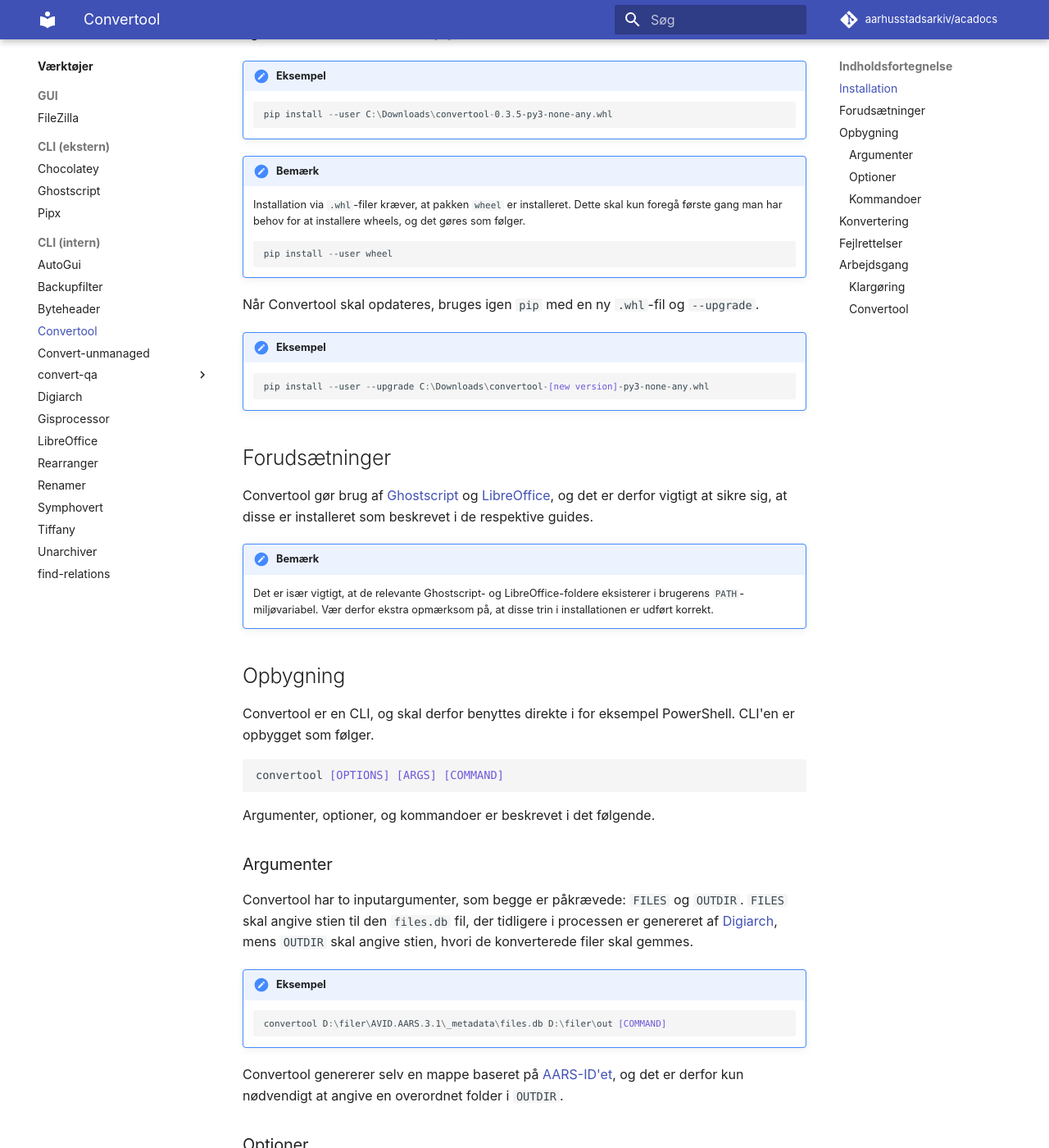
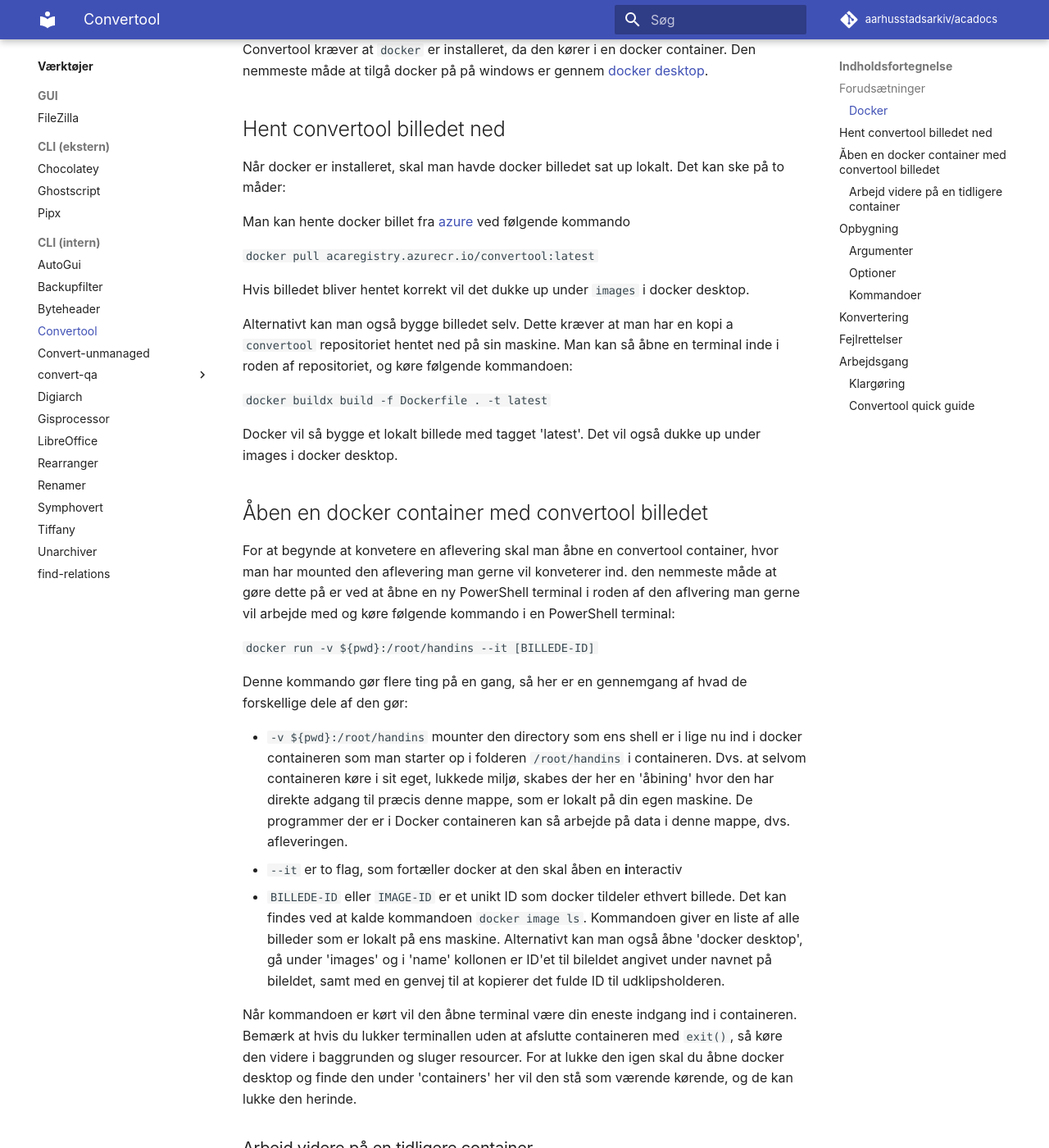
Before and after one commit to aarhusstadsarkiv/acadocs, an MkDocs documentation site: the page built from docs/tools/convertool.md, in a window 1280 px wide and 1400 px high, scrolled down 393 px. Shown: the whole window at 82% size. Built offline with MkDocs 1.6.1 and Material for MkDocs 9.7.7, drawn with Linux system fonts in a browser that asks for light colours; comment, search, counter and statistics services are not loaded; some of the changed text lies outside the part shown.

Commit message:
Tilføjede et skriv om hvordan man sætter convertool op og derefter en reference til det inden nuder konvertering ind under processor

````diff
--- a/docs/tools/convertool.md
+++ b/docs/tools/convertool.md
@@ -1,35 +1,50 @@
 # Convertool
+
 Convertool er en CLI (Command-Line Interface), som benyttes til at konvertere filer, således de overholder Aarhus Stadsarkivs arkiveringskrav. Der læses fra DB-filen produceret af [Digiarch](digiarch.md).
 
-## Installation
-Convertool skal installeres via [releases](https://github.com/aarhusstadsarkiv/convertool/releases) på GitHub. Download først den seneste `.whl`-fil, og installér herefter denne via `pip`.
+## Forudsætninger
 
-!!! hint "Eksempel"
-    ```powershell
-    pip install --user C:\Downloads\convertool-0.3.5-py3-none-any.whl
-    ```
+### Docker
 
-!!! attention "Bemærk"
-    Installation via `.whl`-filer kræver, at pakken `wheel` er installeret. Dette skal kun foregå første gang man har behov for at installere wheels, og det gøres som følger.
-    ```powershell
-    pip install --user wheel
-    ```
+Convertool kræver at `docker` er installeret, da den kører i en docker container. Den nemmeste måde at tilgå docker på på windows er gennem [docker desktop](https://www.docker.com/products/docker-desktop/).
 
-Når Convertool skal opdateres, bruges igen `pip` med en ny `.whl`-fil og `--upgrade`.
+## Hent convertool billedet ned
 
-!!! hint "Eksempel"
-    ```powershell
-    pip install --user --upgrade C:\Downloads\convertool-[new version]-py3-none-any.whl
-    ```
+Når docker er installeret, skal man havde docker billedet sat up lokalt. Det kan ske på to måder:
 
-## Forudsætninger
-Convertool gør brug af [Ghostscript](ghostscript.md) og [LibreOffice](libreoffice.md), og det er derfor vigtigt at sikre sig, at disse er installeret som beskrevet i de respektive guides.
+Man kan hente docker billet fra [azure](https://portal.azure.com/#view/Microsoft_Azure_ContainerRegistries/ImageMetadataBlade/registryId/%2Fsubscriptions%2Fa49bde08-179c-407e-a1f9-e89b2429b039%2FresourceGroups%2FAarhusstadsarkiv_core%2Fproviders%2FMicrosoft.ContainerRegistry%2Fregistries%2Facaregistry/repositoryName/convertool/tag/latest) ved følgende kommando
 
-!!! attention "Bemærk"
-    Det er især vigtigt, at de relevante Ghostscript- og LibreOffice-foldere eksisterer i brugerens `PATH`-miljøvariabel. Vær derfor ekstra opmærksom på, at disse trin i installationen er udført korrekt.
+`docker pull acaregistry.azurecr.io/convertool:latest`
+
+Hvis billedet bliver hentet korrekt vil det dukke up under `images` i docker desktop.
+
+Alternativt kan man også bygge billedet selv. Dette kræver at man har en kopi a `convertool` repositoriet hentet ned på sin maskine. Man kan så åbne en terminal inde i roden af repositoriet, og køre følgende kommandoen:
+
+`docker buildx build -f Dockerfile . -t latest`
+
+Docker vil så bygge et lokalt billede med tagget 'latest'. Det vil også dukke up under images i docker desktop.
+
+## Åben en docker container med convertool billedet
+
+For at begynde at konvetere en aflevering skal man åbne en convertool container, hvor man har mounted den aflevering man gerne vil konveterer ind. den nemmeste måde at gøre dette på er ved at åbne en ny PowerShell terminal i roden af den aflvering man gerne vil arbejde med og køre følgende kommando i en PowerShell terminal:
+
+`docker run -v ${pwd}:/root/handins --it [BILLEDE-ID]`
+
+Denne kommando gør flere ting på en gang, så her er en gennemgang af hvad de forskellige dele af den gør:
+
+- `-v ${pwd}:/root/handins` mounter den directory som ens shell er i lige nu ind i docker containeren som man starter op i folderen `/root/handins` i containeren. Dvs. at selvom containeren køre i sit eget, lukkede miljø, skabes der her en 'åbining' hvor den har direkte adgang til præcis denne mappe, som er lokalt på din egen maskine. De programmer der er i Docker containeren kan så arbejde på data i denne mappe, dvs. afleveringen.
+- `--it` er to flag, som fortæller docker at den skal åben en **i**nteractiv
+- `BILLEDE-ID` eller `IMAGE-ID` er et unikt ID som docker tildeler ethvert billede. Det kan findes ved at kalde kommandoen `docker image ls`. Kommandoen giver en liste af alle billeder som er lokalt på ens maskine. Alternativt kan man også åbne 'docker desktop', gå under 'images' og i 'name' kollonen er ID'et til bileldet angivet under navnet på bileldet, samt med en genvej til at kopierer det fulde ID til udklipsholderen.
+
+Når kommandoen er kørt vil den åbne terminal være din eneste indgang ind i containeren. Bemærk at hvis du lukker terminallen uden at afslutte containeren med `exit()`, så køre den videre i baggrunden og sluger resourcer. For at lukke den igen skal du åbne docker desktop og finde den under 'containers' her vil den stå som værende kørende, og de kan lukke den herinde.
+
+### Arbejd videre på en tidligere container
+
+Frem for at starte en container op hver dag du skal arbejde på en aflevering, så kan man med fordel bare benytte den container man havde startet op sidste gang. Man kan finde containeren under 'containers' i docker desktop, og kan starte den ved at trykke på 'start' ud fra den. Man kan så, når containeren er startet, klikke på de 3 prikker ud fra den og åbne en terminal enten i 'docker desktop' eller eksternt, som så er i containeren og har de tidligere mapper mounted ind.
 
 ## Opbygning
-Convertool er en CLI, og skal derfor benyttes direkte i for eksempel PowerShell. CLI'en er opbygget som følger.
+
+CLI'en er opbygget som følger.
 
 ```powershell
 convertool [OPTIONS] [ARGS] [COMMAND]
@@ -38,6 +53,7 @@
 Argumenter, optioner, og kommandoer er beskrevet i det følgende.
 
 ### Argumenter
+
 Convertool har to inputargumenter, som begge er påkrævede: `FILES` og `OUTDIR`. `FILES` skal angive stien til den `files.db` fil, der tidligere i processen er genereret af [Digiarch](digiarch.md), mens `OUTDIR` skal angive stien, hvori de konverterede filer skal gemmes.
 
 !!! hint "Eksempel"
@@ -48,6 +64,7 @@
 Convertool genererer selv en mappe baseret på [AARS-ID'et](../acquisition/acquiring-digital-material.md#identifikator), og det er derfor kun nødvendigt at angive en overordnet folder i `OUTDIR`.
 
 ### Optioner
+
 Convertool har 4 optioner. Som udgangspunk ter disse ikke påkrævede, bortset fra option 4, som skal bruges hvis kommandoen (se kommandoer) `replacepdf` kaldes:
 
 1. `--threshold` angiver det maksimale antal fejl, der må ske under konvertering
@@ -77,6 +94,7 @@
     ```
 
 ### Kommandoer
+
 Convertool har 3 kommandoer kaldet `main`, `tiff` og `replacepdf`.
 
 * main
@@ -92,14 +110,13 @@
 
 Denne kommando konverterer Master-filer til deres arkivformat i overenstemmelse med gældende lovgivning. Syntaksen for at bruge kommandoen er den samme som `main`, hvor `main` erstattes med `statutory`.
 
-
 * replacepdf
 
 Denne kommando køre funktionen `replace` fra replace_pdf.py på de restederende PDF 1.7 filer som indlæses ved brug af optionen `--pdf_1_7`.
 Da funktionen bruger GhostScript, kan den multiprocesses og køre flere konverteringer parallelt. Et eksempel på brugen kan ses under beskrivelsen af `--pdf_1_7`.
 
+## Konvertering
 
-## Konvertering
 Når Convertool sættes i gang med at konvertere, er der ikke umiddelbart behov for yderligere brugerinput. Konvertering tager i gennemsnit 2s/fil, og det kan derfor være fordelagtigt at have processen kørende i baggrunden, mens man tager sig af andre opgaver.
 
 !!! attention "Bemærk"
@@ -128,7 +145,6 @@
 | signature | false    | `str` | Filsignatur               |
 | warning   | false    | `str` | Advarsel, hvis relevant   |
 
-
 I [afsnittet om fejlrettelser](#fejlrettelser) beskrives det, hvorledes `_ConvertedFiles` manuelt opdateres, hvis der er behov herfor.
 
 Under konvertering skrives også til en logfil, `convertool.log`, der kan findes i `_metadata` folderen under `OUTDIR\AARS-ID`.
@@ -140,9 +156,8 @@
     ```
     `_ConvertedFiles` og `_NotConverted` kan nu findes i databasefilen `D:\filer\AVID.AARS.3.1\_metadata\files.db`, mens logfilen kan findes i mappen `D:\filer\out\AVID.AARS.3.1\_metadata`.
 
+## Fejlrettelser
 
-
-## Fejlrettelser
 Under konvertering kan forskellige fejl opstå. Disse vil typisk ikke stoppe et konverteringsjob, med mindre antallet af fejl overskrider det tilladte. Fejl opdages ved at kigge i `convertool.log`-filen, hvori de vil stå som `WARNING`. Når et job er afsluttet, skrives også en oversigt over antallet af fejl til sidst i log-filen.
 
 !!! hint "Eksempel"
@@ -182,12 +197,14 @@
 ## Arbejdsgang
 
 ### Klargøring
+
 Som opsummering kommer her en oversigt over arbejdsgangen med Convertool.
 Før convertool køres, er det en god ide at bruge TemplateHandler til at indsætte tif templates for de filer, som er oplistet i Not_preservable tabellen,
 da vi gerne vil undgå at konvertere disse filer.
 Dette gøres ved brug af følgende trin:
 
 1. Først bruges nedenstående sql statement og resultatet gemmes i en txt fil. Dette skal resultere i en newline seperaret liste af checksums.
+
 ```sql
 SELECT checksum FROM Files WHERE uuid IN (SELECT uuid FROM Not_preservable);
 ```
@@ -196,11 +213,13 @@
 For brugen af TemplateHandler, se [TemplateHandlers github side](https://github.com/aarhusstadsarkiv/TemplateHandler).
 
 3. Som sidste step skal databasen opdateres. Dette kan gøres med nedenstående statement:
+
 ```sql
 INSERT INTO _ConvertedFiles SELECT id, uuid FROM Files WHERE uuid IN (SELECT uuid FROM Not_preservable);
 ```
 
-### Convertool
+### Convertool quick guide
+
 1. Åbn PowerShell
 2. Skriv `cd sti\til\data` f.eks. `cd E:\batch_7\AVID.AARS.61.1`
 3. Kør `convertool .\_metadata\files.db OUTDIR main`, hvor `OUTDIR` f.eks. er `E:\batch_7\out`
````
Also changed, not shown: docs/processes/convert-files.md (+9 -3 lines), docs/processes/identify-files.md (+25 -22 lines).
